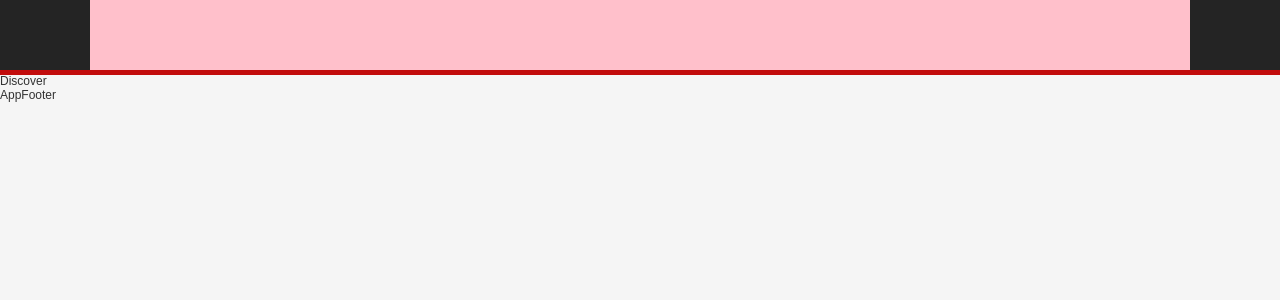
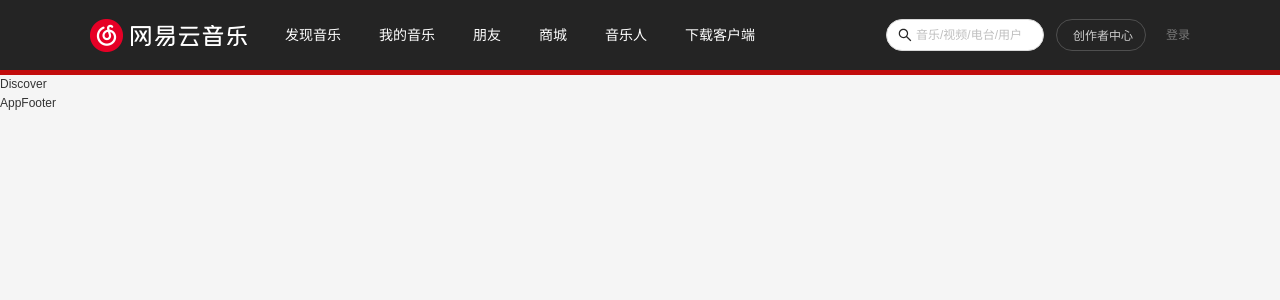
Before and after one commit to HuDaDa0/hw-musice-react, a React (Create React App) app: page /#/discover in a window 1280 px wide. Shown: the top 300 px of the page. Built offline with nearby package versions, Linux system fonts and the light colour scheme.

Commit message:
完成导航栏

```diff
--- a/package.json
+++ b/package.json
@@ -7,6 +7,7 @@
     "@testing-library/jest-dom": "^5.11.4",
     "@testing-library/react": "^11.1.0",
     "@testing-library/user-event": "^12.1.10",
+    "antd": "^4.10.3",
     "normalize.css": "^8.0.1",
     "react": "^17.0.1",
     "react-dom": "^17.0.1",
--- /dev/null
+++ b/src/common/local-data.js
@@ -0,0 +1,92 @@
+export const headerLinks = [
+  {
+    title: "发现音乐",
+    link: "/discover"
+  },
+  {
+    title: "我的音乐",
+    link: "/mine"
+  },
+  {
+    title: "朋友",
+    link: "/friend"
+  },
+  {
+    title: "商城",
+    link: "https://music.163.com/store/product"
+  },
+  {
+    title: "音乐人",
+    link: "https://music.163.com/nmusician/web/index#/"
+  },
+  {
+    title: "下载客户端",
+    link: "https://music.163.com/#/download"
+  }
+]
+
+export const footerLinks = [
+  {
+    title: "服务条款",
+    link: "https://st.music.163.com/official-terms/service"
+  },
+  {
+    title: "隐私政策",
+    link: "https://st.music.163.com/official-terms/privacy"
+  },
+  {
+    title: "儿童隐私政策",
+    link: "https://st.music.163.com/official-terms/children"
+  },
+  {
+    title: "版权投诉指引",
+    link: "https://music.163.com/st/staticdeal/complaints.html"
+  },
+  {
+    title: "意见反馈",
+    link: "#"
+  }
+]
+
+export const footerImages = [
+  {
+    link: "https://music.163.com/st/userbasic#/auth"
+  },
+  {
+    link: "https://music.163.com/recruit"
+  },
+  {
+    link: "https://music.163.com/web/reward"
+  },
+  {
+    link: "https://music.163.com/uservideo#/plan"
+  }
+]
+
+// discover中的数据
+export const dicoverMenu = [
+  {
+    title: "推荐",
+    link: "/discover/recommend"
+  },
+  {
+    title: "排行榜",
+    link: "/discover/ranking"
+  },
+  {
+    title: "歌单",
+    link: "/discover/songs"
+  },
+  {
+    title: "主播电台",
+    link: "/discover/djradio"
+  },
+  {
+    title: "歌手",
+    link: "/discover/artist"
+  },
+  {
+    title: "新碟上架",
+    link: "/discover/album"
+  },
+]
--- a/src/components/app-header/index.js
+++ b/src/components/app-header/index.js
@@ -1,18 +1,51 @@
 import React, { memo } from 'react'
+import { NavLink } from 'react-router-dom'
+import { Input } from 'antd'
+import { SearchOutlined } from '@ant-design/icons'
 
 import { HeaderWrapper } from './style'
+import { headerLinks } from '@/common/local-data'
 
 
 function AppHeader() {
 
+  const showSelectItem = (item, index) => {
+    if (index < 3) {
+      return (
+        <NavLink to={ item.link }>
+          { item.title }
+          <i className="sprite_01 icon"></i>
+        </NavLink>
+      )
+    }
+    return <a href={ item.link } target="blank">{ item.title }</a>
+  }
+
   return (
     <HeaderWrapper>
-      <div className="content wrap-v1"></div>
+      <div className="content wrap-v1">
+        <div className="content-left">
+          <a href="#/" className="logo sprite_01">网易云音乐</a>
+          <ul className="nav-bar">
+            {
+              headerLinks.map((item, index) => {
+                return (
+                  <li key={item.title}>{ showSelectItem(item, index) }</li>
+                )
+              })
+            }
+          </ul>
+        </div>
+        <div className="content-right">
+          <Input prefix={<SearchOutlined />} style={{ borderRadius: '32px', width: '158px'}} placeholder="音乐/视频/电台/用户" />
+          <span className="creator-center">创作者中心</span>
+          <span className="login">登录</span>
+        </div>
+      </div>
       <div className="divide"></div>
     </HeaderWrapper>
   )
 }
 
 
-
 export default memo(AppHeader)
--- a/src/components/app-header/style.js
+++ b/src/components/app-header/style.js
@@ -4,8 +4,73 @@
   background-color: #242424;
 
   .content {
+    display: flex;
+    justify-content: space-between;
     height: 70px;
-    background-color: pink;
+
+    .content-left {
+      display: flex;
+      .logo {
+        display: block;
+        width: 176px;
+        height: 69px;
+        background-position: 0 0;
+        text-indent: -9999px;
+      }
+      .nav-bar {
+        display: flex;
+        font-size: 14px;
+        li {
+          line-height: 70px;
+          padding: 0 19px;
+          &:hover {
+            background-color: #000;
+          }
+          a {
+            color: #fff;
+            text-decoration: none;
+          }
+        }
+      }
+    }
+
+    .content-right {
+      display: flex;
+      justify-content: flex-end;
+      align-items: center;
+      font-size: 12px;
+      .ant-input {
+        font-size: 12px;
+      }
+
+      .creator-center {
+        display: block;
+        width: 90px;
+        height: 32px;
+        padding-left: 16px;
+        line-height: 33px;
+        border-radius: 20px;
+        border: 1px solid #4F4F4F;
+        color: #ccc;
+        box-sizing: border-box;
+        margin-left: 12px;
+        margin-right: 20px;
+        cursor: pointer;
+        &:hover {
+          border-color: #ccc;
+          color: #fff;
+        }
+      }
+      .login {
+        cursor: pointer;
+        color: #787878;
+        &:hover {
+          color: #999;
+        }
+      }
+    }
+
+
   }
 
   .divide {
--- a/src/index.js
+++ b/src/index.js
@@ -4,6 +4,7 @@
 import App from './App'
 
 
+import 'antd/dist/antd.css'
 import '@/assets/css/reset.css'
 
 
--- a/src/router/index.js
+++ b/src/router/index.js
@@ -1,3 +1,5 @@
+import { Redirect } from 'react-router-dom'
+
 import Discover from '../pages/discover'
 import Friend from '../pages/friend'
 import Mine from '../pages/mine'
@@ -8,7 +10,9 @@
   {
     path: '/',
     exact: true,
-    component: Discover
+    render: () => {
+      return <Redirect to="/discover" />
+    }
   },
   {
     path: '/discover',
```
Also changed, not shown: 1 other file (tests, documents, lock files or other folders).
